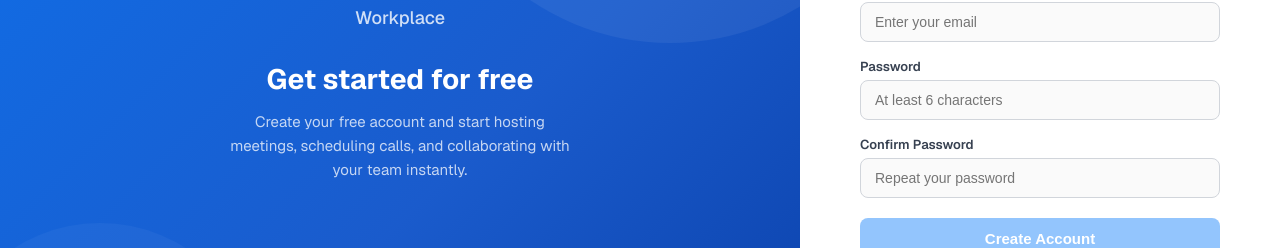
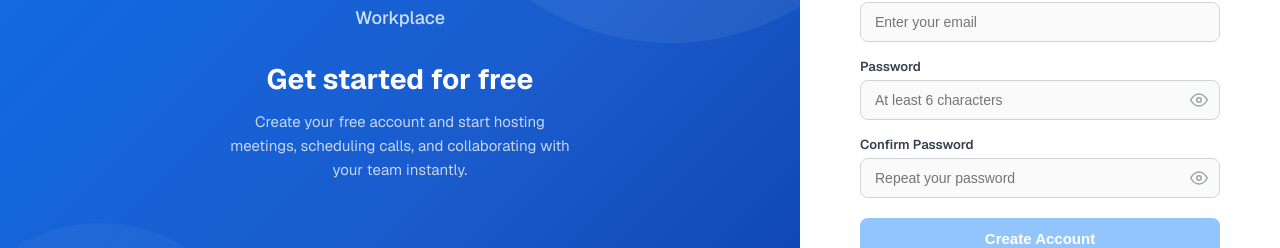
Before and after one commit to Ashwin28Toppo/zoom-clone, a Next.js app in the folder frontend/: page /signup in a window 1280 px wide. Shown: the part 337-585 px from the top of the page. Built offline with nearby package versions, Linux system fonts and the light colour scheme; no server answers.

Commit message:
Implemented Eye toggle to view password and other features

```diff
--- a/frontend/src/app/signup/page.tsx
+++ b/frontend/src/app/signup/page.tsx
@@ -15,6 +15,8 @@ export default function SignupPage() {
   const [email, setEmail] = useState("");
   const [password, setPassword] = useState("");
   const [confirmPassword, setConfirmPassword] = useState("");
+  const [showPassword, setShowPassword] = useState(false);
+  const [showConfirmPassword, setShowConfirmPassword] = useState(false);
   const [error, setError] = useState<string | null>(null);
   const [isSubmitting, setIsSubmitting] = useState(false);
 
@@ -120,9 +122,10 @@ export default function SignupPage() {
 
             <div className="zm-auth-field">
               <label className="zm-auth-label" htmlFor="signup-password">Password</label>
+              <div style={{ position: "relative" }}>
                 <input
                   id="signup-password"
-                type="password"
+                  type={showPassword ? "text" : "password"}
                   className="zm-auth-input"
                   placeholder="At least 6 characters"
                   value={password}
@@ -130,21 +133,90 @@ export default function SignupPage() {
                   required
                   minLength={6}
                   disabled={isSubmitting}
+                  style={{ paddingRight: 42 }}
                 />
+                <button
+                  type="button"
+                  onClick={() => setShowPassword((v) => !v)}
+                  tabIndex={-1}
+                  aria-label={showPassword ? "Hide password" : "Show password"}
+                  style={{
+                    position: "absolute",
+                    right: 12,
+                    top: "50%",
+                    transform: "translateY(-50%)",
+                    background: "none",
+                    border: "none",
+                    cursor: "pointer",
+                    padding: 0,
+                    color: "#9ca3af",
+                    display: "flex",
+                    alignItems: "center",
+                  }}
+                >
+                  {showPassword ? (
+                    <svg width="18" height="18" viewBox="0 0 24 24" fill="none" stroke="currentColor" strokeWidth="2" strokeLinecap="round" strokeLinejoin="round">
+                      <path d="M17.94 17.94A10.07 10.07 0 0 1 12 20c-7 0-11-8-11-8a18.45 18.45 0 0 1 5.06-5.94" />
+                      <path d="M9.9 4.24A9.12 9.12 0 0 1 12 4c7 0 11 8 11 8a18.5 18.5 0 0 1-2.16 3.19" />
+                      <line x1="1" y1="1" x2="23" y2="23" />
+                    </svg>
+                  ) : (
+                    <svg width="18" height="18" viewBox="0 0 24 24" fill="none" stroke="currentColor" strokeWidth="2" strokeLinecap="round" strokeLinejoin="round">
+                      <path d="M1 12s4-8 11-8 11 8 11 8-4 8-11 8-11-8-11-8z" />
+                      <circle cx="12" cy="12" r="3" />
+                    </svg>
+                  )}
+                </button>
+              </div>
             </div>
 
             <div className="zm-auth-field">
               <label className="zm-auth-label" htmlFor="signup-confirm">Confirm Password</label>
+              <div style={{ position: "relative" }}>
                 <input
                   id="signup-confirm"
-                type="password"
+                  type={showConfirmPassword ? "text" : "password"}
                   className={`zm-auth-input ${error?.includes("match") ? "error" : ""}`}
                   placeholder="Repeat your password"
                   value={confirmPassword}
                   onChange={(e) => { setConfirmPassword(e.target.value); setError(null); }}
                   required
                   disabled={isSubmitting}
+                  style={{ paddingRight: 42 }}
                 />
+                <button
+                  type="button"
+                  onClick={() => setShowConfirmPassword((v) => !v)}
+                  tabIndex={-1}
+                  aria-label={showConfirmPassword ? "Hide password" : "Show password"}
+                  style={{
+                    position: "absolute",
+                    right: 12,
+                    top: "50%",
+                    transform: "translateY(-50%)",
+                    background: "none",
+                    border: "none",
+                    cursor: "pointer",
+                    padding: 0,
+                    color: "#9ca3af",
+                    display: "flex",
+                    alignItems: "center",
+                  }}
+                >
+                  {showConfirmPassword ? (
+                    <svg width="18" height="18" viewBox="0 0 24 24" fill="none" stroke="currentColor" strokeWidth="2" strokeLinecap="round" strokeLinejoin="round">
+                      <path d="M17.94 17.94A10.07 10.07 0 0 1 12 20c-7 0-11-8-11-8a18.45 18.45 0 0 1 5.06-5.94" />
+                      <path d="M9.9 4.24A9.12 9.12 0 0 1 12 4c7 0 11 8 11 8a18.5 18.5 0 0 1-2.16 3.19" />
+                      <line x1="1" y1="1" x2="23" y2="23" />
+                    </svg>
+                  ) : (
+                    <svg width="18" height="18" viewBox="0 0 24 24" fill="none" stroke="currentColor" strokeWidth="2" strokeLinecap="round" strokeLinejoin="round">
+                      <path d="M1 12s4-8 11-8 11 8 11 8-4 8-11 8-11-8-11-8z" />
+                      <circle cx="12" cy="12" r="3" />
+                    </svg>
+                  )}
+                </button>
+              </div>
             </div>
 
             <button
--- a/frontend/src/lib/api.ts
+++ b/frontend/src/lib/api.ts
@@ -64,6 +64,7 @@ export interface JoinMeetingPayload {
   display_name: string;
   is_audio_on?: boolean;
   is_video_on?: boolean;
+  reconnect_participant_id?: number | null;  // For page-refresh reconnects
 }
 
 // ─── Core Request Helper ─────────────────────────────────────────────────────
@@ -199,6 +200,7 @@ export async function joinMeeting(
       display_name: payload.display_name,
       is_audio_on: payload.is_audio_on ?? true,
       is_video_on: payload.is_video_on ?? true,
+      reconnect_participant_id: payload.reconnect_participant_id ?? null,
     }),
   });
 }
```
Also changed, not shown: frontend/src/app/login/page.tsx (+37 -1 lines), frontend/src/app/meeting/[meetingId]/page.tsx (+19 -19 lines), frontend/src/app/meeting/[meetingId]/prejoin/page.tsx (+52 -6 lines), 2 other files (tests, documents, lock files or other folders). Lines whose indentation alone changed are shown as unchanged.
